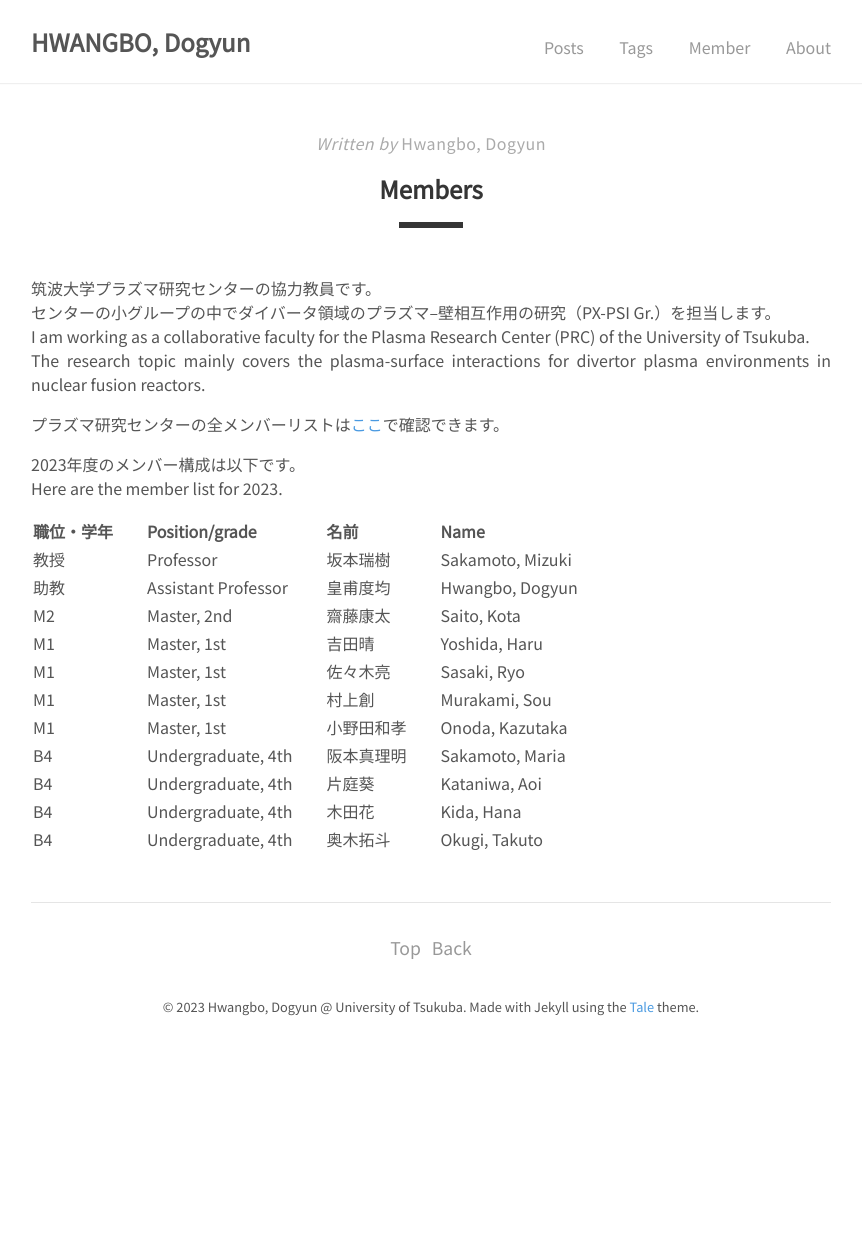
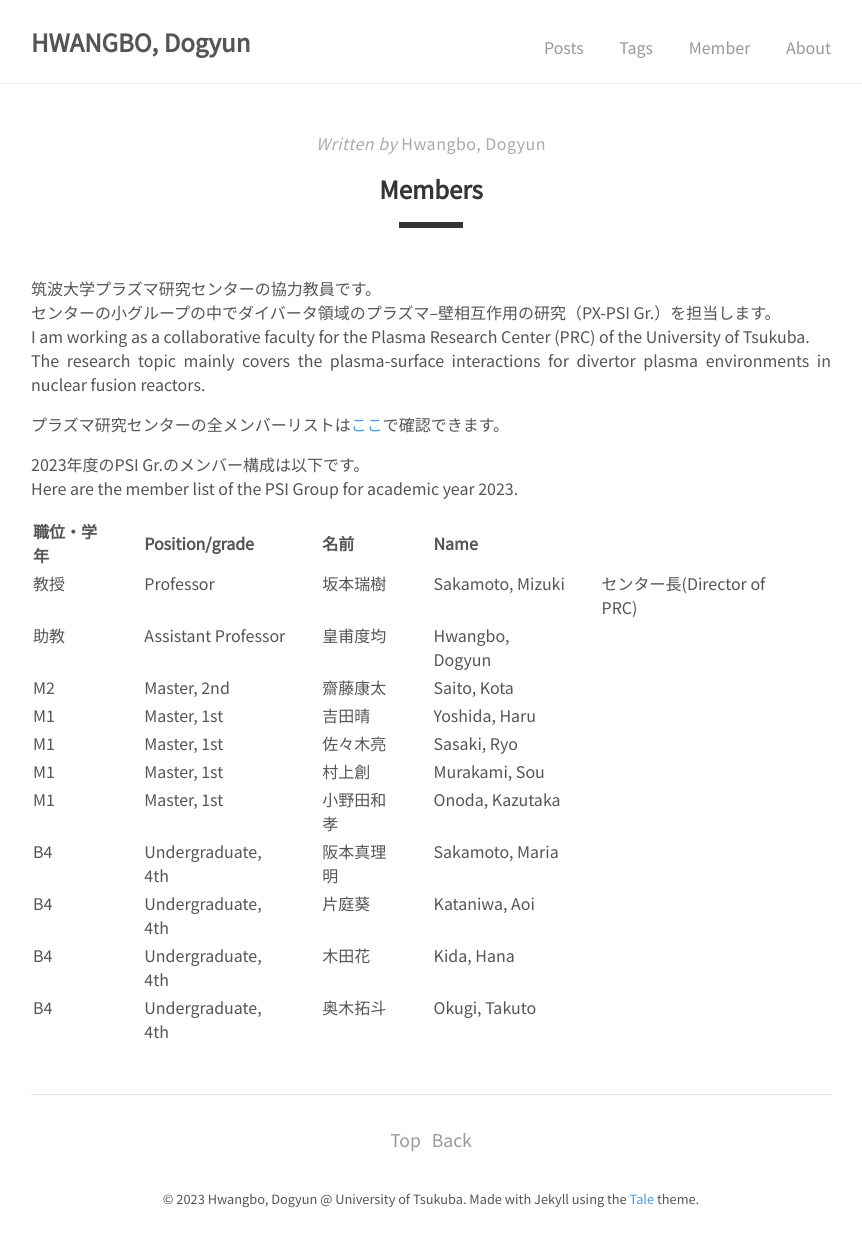
Before and after one commit to dombegi/dombegi.github.io.old, a Jekyll site: the page built from _pages/member.md, in a window 1280 px wide. Shown: the whole page, without its empty margins (209-1071 px from the left). Built offline with Jekyll 4.4.1, drawn with Linux system fonts in a browser that asks for light colours; before the commit the page ends 1049 px from its top, so only the background shows below that.

Commit message:
Update member.md

```diff
--- a/_pages/member.md
+++ b/_pages/member.md
@@ -11,12 +11,12 @@ The research topic mainly covers the plasma-surface interactions for divertor pl
 
 プラズマ研究センターの全メンバーリストは[ここ](https://www.prc.tsukuba.ac.jp/ja/%e5%ad%a6%e7%94%9f/){:target="_blank"}で確認できます。
 
-2023年度のメンバー構成は以下です。
-Here are the member list for 2023.
+2023年度のPSI Gr.のメンバー構成は以下です。
+Here are the member list of the PSI Group for academic year 2023.
 
-|職位・学年|Position/grade|名前|Name|
-|:---|:---|:---|:---|
-|教授|Professor|坂本瑞樹|Sakamoto, Mizuki|
+|職位・学年|Position/grade|名前|Name||
+|:---|:---|:---|:---|:---|
+|教授|Professor|坂本瑞樹|Sakamoto, Mizuki|センター長(Director of PRC)|
 |助教|Assistant Professor|皇甫度均|Hwangbo, Dogyun|
 |M2|Master, 2nd|齋藤康太|Saito, Kota|
 |M1|Master, 1st|吉田晴|Yoshida, Haru|
```
